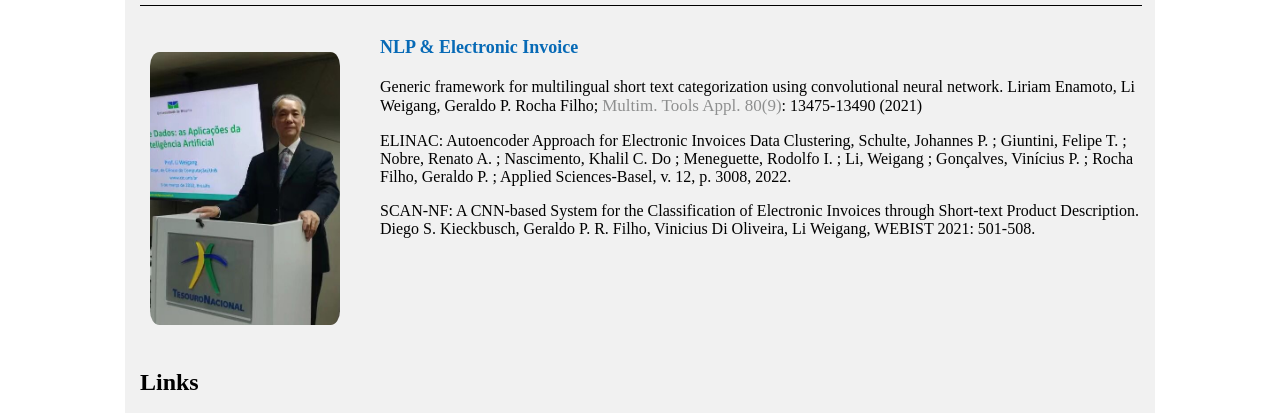
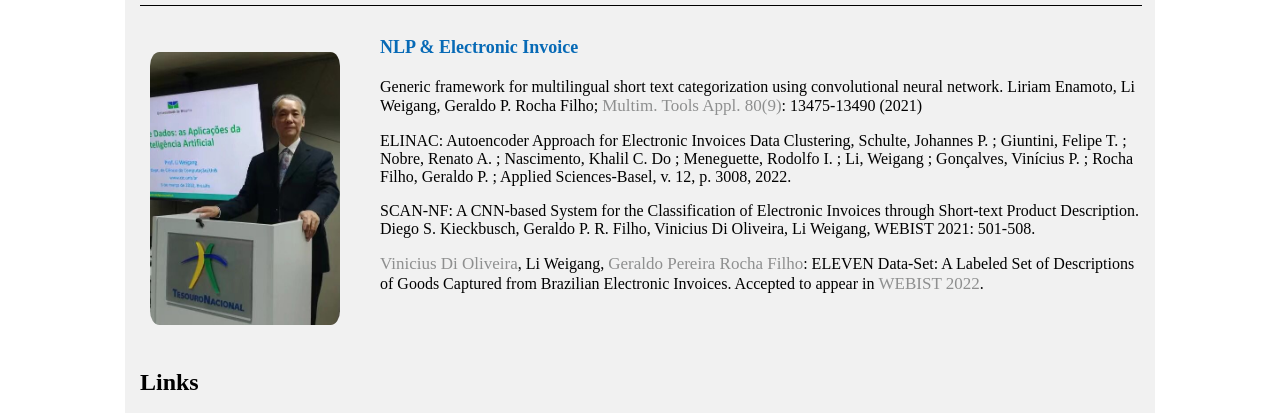
Before and after one commit to LiWeigangBR/liweigangbr.github.io, a plain HTML site: page NLP.html in a window 1280 px wide. Shown: the part 123-536 px from the top of the page. Drawn offline with Linux system fonts and the light colour scheme.

Commit message:
Electronic Invoice

```diff
--- a/NLP.html
+++ b/NLP.html
@@ -65,9 +65,12 @@
                         Giuntini, Felipe T. ; Nobre, Renato A. ; Nascimento, Khalil C. Do ; Meneguette, Rodolfo I. ; Li, Weigang ;
                         Gonçalves, Vinícius P. ; Rocha Filho, Geraldo P. ;  Applied Sciences-Basel, v. 12, p. 3008, 2022. </p>
 
-
                     <p>SCAN-NF: A CNN-based System for the Classification of Electronic Invoices through Short-text Product Description. Diego S. Kieckbusch,
                         Geraldo P. R. Filho, Vinicius Di Oliveira, Li Weigang, WEBIST 2021: 501-508.</p>
+
+                    <p><a class = "art" href="https://dblp.org/pid/232/6607.html">Vinicius Di Oliveira</a>, Li Weigang, <a class = "art" href="https://dblp.org/pid/141/9518.html">Geraldo Pereira Rocha Filho</a>:
+                        ELEVEN Data-Set: A Labeled Set of Descriptions of Goods Captured from Brazilian Electronic Invoices.
+                        Accepted to appear in <a class = "art" href="https://dblp.org/db/conf/webist/webist2021.html#OliveiraC0NF21">WEBIST 2022</a>.</p>
                 </div>
             </section>
         </div>
```
Also changed, not shown: index.html (+1 -1 lines).
